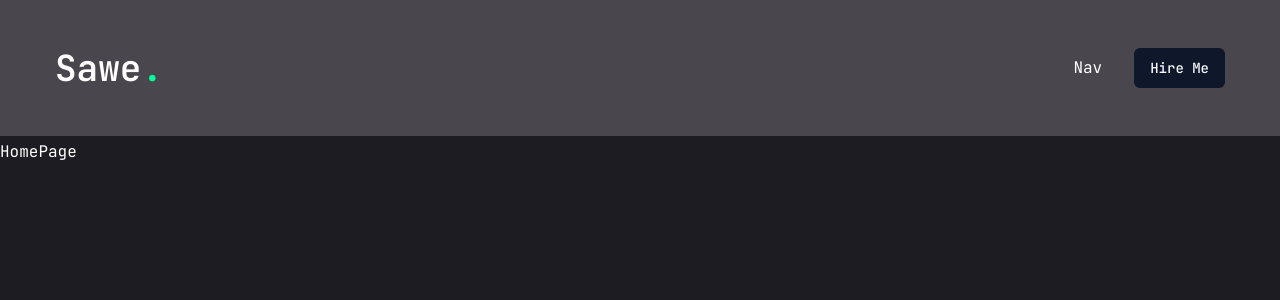
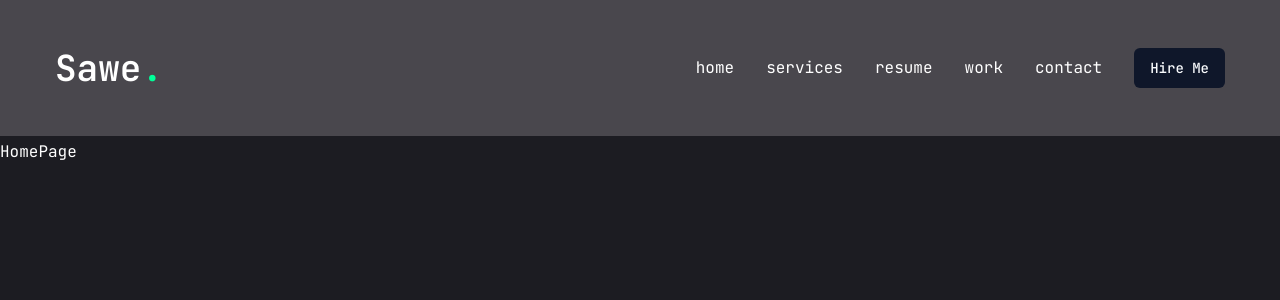
Before and after one commit to sawepeter/Onwonga-portifolio, a Next.js app: page / in a window 1280 px wide. Shown: the top 300 px of the page. Built offline with nearby package versions, Linux system fonts and the light colour scheme.

Commit message:
ui components

```diff
--- a/components/Header.jsx
+++ b/components/Header.jsx
@@ -23,6 +23,12 @@ const Header = () => {
               </Link>
             </div>
 
+            {/* mobile nav */}
+            <div className="xl:hidden">
+              mobile nav
+
+            </div>
+
         </div>
     </header>
   )
--- a/components/Nav.jsx
+++ b/components/Nav.jsx
@@ -1,8 +1,45 @@
+"use client";
+
 import React from 'react'
+import Link from 'next/link';
+import { usePathname } from 'next/navigation';
+
+const links = [
+  {
+    name: "home",
+    path: "/",
+  },
+  {
+    name: "services",
+    path: "/services",
+  },
+  {
+    name: "resume",
+    path: "/resume",
+  },
+  {
+    name: "work",
+    path: "/work",
+  },
+  {
+    name: "contact",
+    path: "/contact",
+  },
+];
 
 const Nav = () => {
+  const pathname = usePathname();
+  console.log(pathname);
   return (
-    <div>Nav</div>
+    <nav className="flex gap-8">
+      {links.map((link, index) => {
+        return (
+          <Link href={link.path} key={index} className={``}>
+            {link.name}
+          </Link>
+        )
+      })}
+    </nav>
   )
 }
 
```
